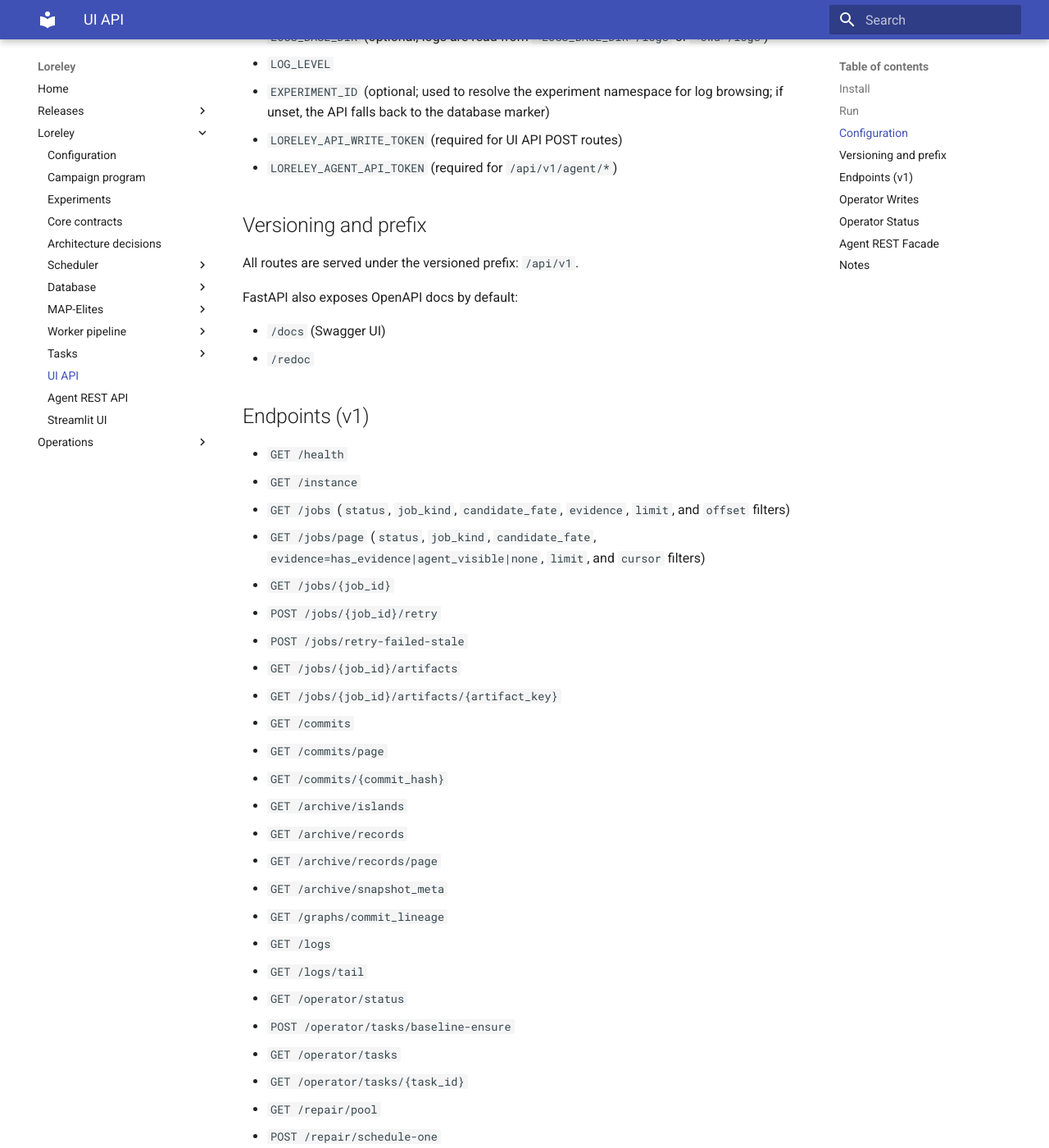
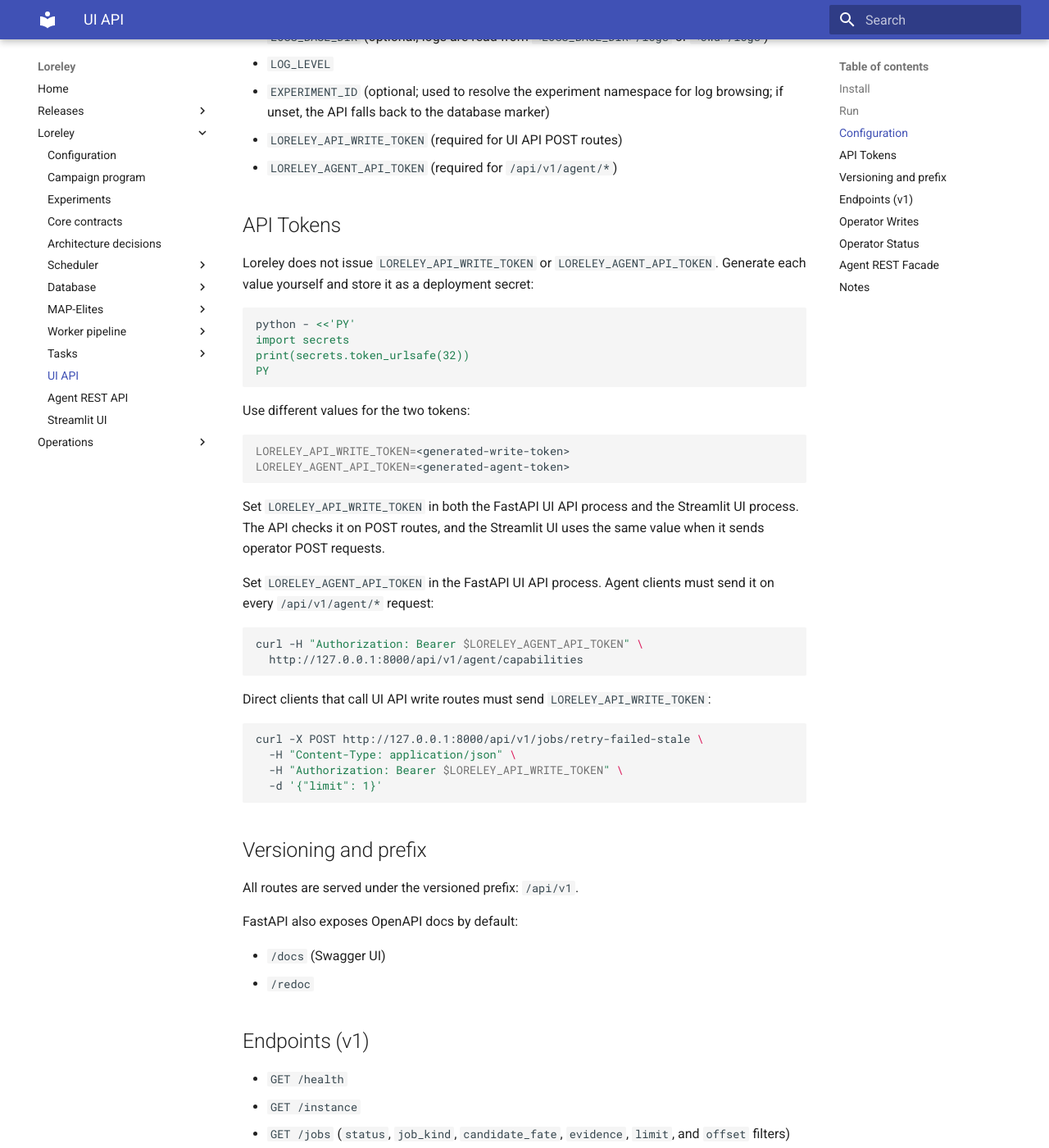
Before and after one commit to NeapolitanIcecream/loreley, an MkDocs documentation site: the page built from docs/loreley/api.md, in a window 1280 px wide and 1400 px high, scrolled down 1149 px. Shown: the whole window at 82% size. Built offline with MkDocs 1.6.1 and Material for MkDocs 9.7.7, drawn with Linux system fonts in a browser that asks for light colours.

Commit message:
Document API auth token setup

````diff
--- a/docs/loreley/api.md
+++ b/docs/loreley/api.md
@@ -51,6 +51,48 @@
 - `EXPERIMENT_ID` (optional; used to resolve the experiment namespace for log browsing; if unset, the API falls back to the database marker)
 - `LORELEY_API_WRITE_TOKEN` (required for UI API POST routes)
 - `LORELEY_AGENT_API_TOKEN` (required for `/api/v1/agent/*`)
+
+## API Tokens
+
+Loreley does not issue `LORELEY_API_WRITE_TOKEN` or
+`LORELEY_AGENT_API_TOKEN`. Generate each value yourself and store it as a
+deployment secret:
+
+```bash
+python - <<'PY'
+import secrets
+print(secrets.token_urlsafe(32))
+PY
+```
+
+Use different values for the two tokens:
+
+```bash
+LORELEY_API_WRITE_TOKEN=<generated-write-token>
+LORELEY_AGENT_API_TOKEN=<generated-agent-token>
+```
+
+Set `LORELEY_API_WRITE_TOKEN` in both the FastAPI UI API process and the
+Streamlit UI process. The API checks it on POST routes, and the Streamlit UI
+uses the same value when it sends operator POST requests.
+
+Set `LORELEY_AGENT_API_TOKEN` in the FastAPI UI API process. Agent clients must
+send it on every `/api/v1/agent/*` request:
+
+```bash
+curl -H "Authorization: Bearer $LORELEY_AGENT_API_TOKEN" \
+  http://127.0.0.1:8000/api/v1/agent/capabilities
+```
+
+Direct clients that call UI API write routes must send
+`LORELEY_API_WRITE_TOKEN`:
+
+```bash
+curl -X POST http://127.0.0.1:8000/api/v1/jobs/retry-failed-stale \
+  -H "Content-Type: application/json" \
+  -H "Authorization: Bearer $LORELEY_API_WRITE_TOKEN" \
+  -d '{"limit": 1}'
+```
 
 ## Versioning and prefix
 
````
Also changed, not shown: README.md (+5 -1 lines), docs/loreley/agent-api.md (+19 -4 lines), docs/loreley/config.md (+1 -1 lines), docs/script/run_api.md (+22 -1 lines), docs/script/run_ui.md (+13 -1 lines), 1 other file.
